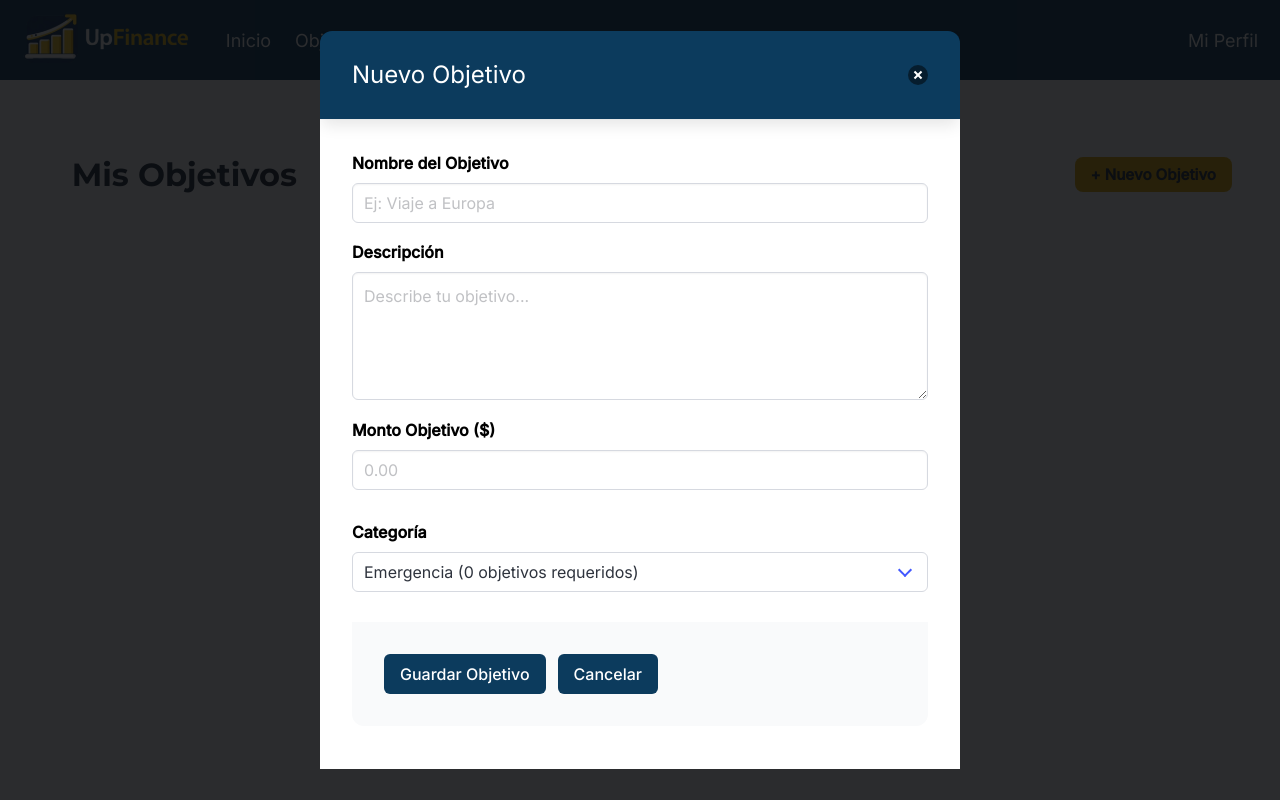
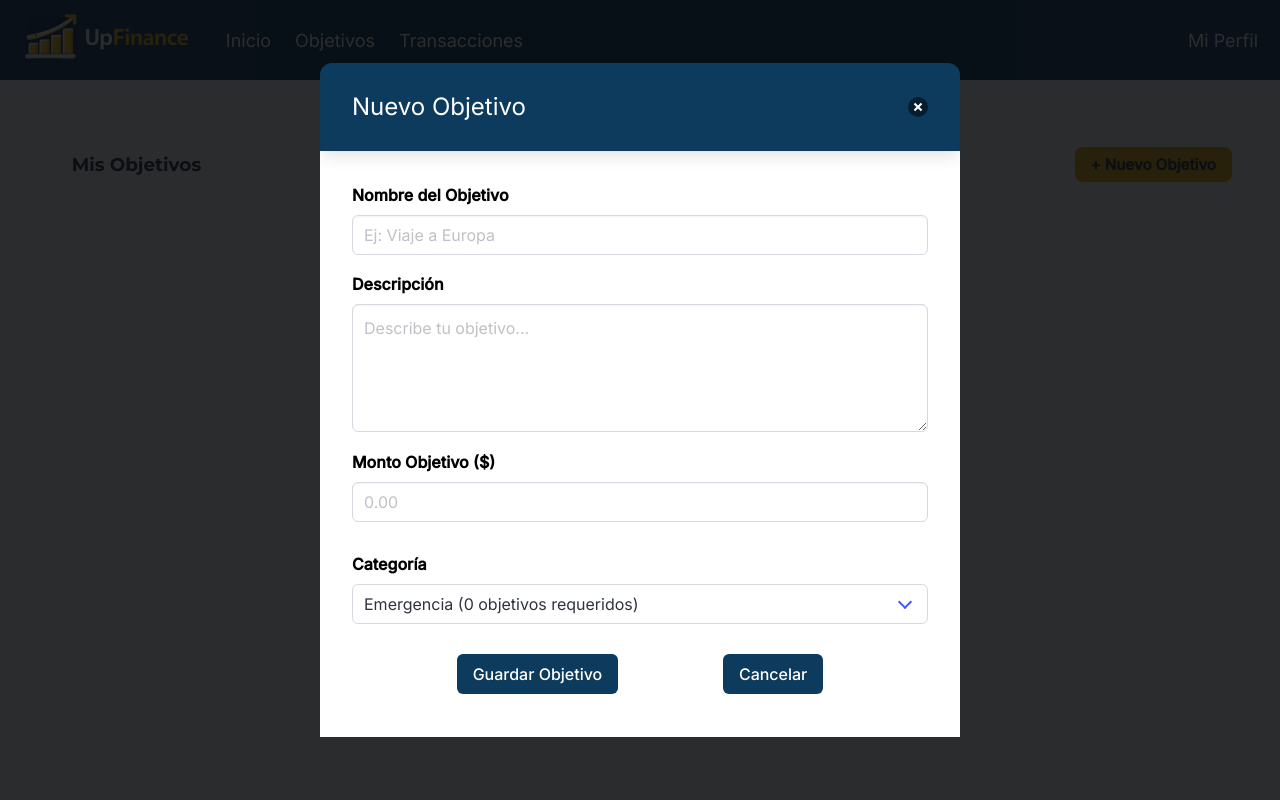
Before and after one commit to santosvidal153/Trabajo-Final, a plain HTML site: page frontend/pages/objetivos.html in a window 1280 px wide. Both pictures are taken after a click on the button "+ Nuevo Objetivo". Drawn offline with nearby package versions, Linux system fonts and the light colour scheme.

Commit message:
Ordenamiento archivo objetivos.html y botones de modals

```diff
--- a/frontend/pages/objetivos.html
+++ b/frontend/pages/objetivos.html
@@ -4,8 +4,6 @@
     <meta charset="UTF-8">
     <meta name="viewport" content="width=device-width, initial-scale=1.0">
     <title>Objetivos - UpFinance</title>
-    <link rel="stylesheet" href="https://cdnjs.cloudflare.com/ajax/libs/font-awesome/6.5.1/css/all.min.css">
-    <link rel="stylesheet" href="https://cdn.jsdelivr.net/npm/bulma@1.0.4/css/bulma.min.css">
     <link rel="icon" href="../assets/favicon.ico">
     <link rel="stylesheet" href="../styles/main.css">
   </head>
@@ -21,21 +19,16 @@
 
         <div id="navbarBasicExample" class="navbar-menu">
           <div class="navbar-start">
-
             <a class="navbar-item" href="inicio.html">Inicio</a>
             <a class="navbar-item" href="objetivos.html">Objetivos</a>
             <a class="navbar-item" href="transacciones.html">Transacciones</a>
-
           </div>
-
           <div class="navbar-end">
               <a class="navbar-item" href="perfil.html">Mi Perfil</a>
           </div>
         </div>
-
       </nav>
     </header>
-
 
     <main class="contenedor-principal">
       <div class="encabezado-pagina">
@@ -43,8 +36,7 @@
         <button class="boton-primario js-modal-trigger" id="btnObjetivo" data-target="modal-js-example">+ Nuevo Objetivo</button>
       </div>
 
-        <div class="cuadricula-objetivos">
-        </div>
+      <div class="cuadricula-objetivos"></div>
 
       <!-- Modal crear objetivos -->
       <div id="modal-js-example" class="modal">
@@ -57,7 +49,6 @@
           </header>
 
           <section class="modal-card-body">
-
             <form id="form-nuevo-objetivo">
               <div class="field">
                 <label class="label">Nombre del Objetivo</label>
@@ -82,7 +73,6 @@
                     </div>
                   </div>
                 </div>
-
               </div>
 
               <div class="columns">
@@ -118,11 +108,9 @@
                   </div>
                 </div>
               </div>
-                    <footer class="modal-card-foot">
-                    <div class="buttons">
+              <footer class="footer-modal">
                 <button class="button is-success" type="submit">Guardar Objetivo</button>
-                      <button class="button is-link" type="button" id="btn-cancelar-objetivo">Cancelar</button>
-                    </div>
+                <button class="button is-link" type="button" id="btn-cancelar-objetivo"> Cancelar </button>
               </footer>
             </form>
           </section>
@@ -162,15 +150,12 @@
                 </div>
               </div>
 
+              <footer class="footer-modal">
+                <button class="button is-success js-modal-trigger" id="btn-guardar-objetivo">Guardar Cambios</button>
+                <button class="button is-link js-modal-trigger">Cancelar</button>
+              </footer>
             </form>
           </section>
-
-            <footer class="modal-card-foot">
-              <div class="buttons">
-                <button class="button is-success js-modal-trigger" id="btn-guardar-objetivo">Guardar Cambios</button>
-                <button class="button is-link js-modal-trigger">Cancelar</button>
-              </div>
-            </footer>
 
         </div>
       </div>
--- /dev/null
+++ b/frontend/styles/componentes/footer-modal.css
@@ -0,0 +1,5 @@
+.footer-modal {
+    display: flex;
+    justify-content: space-evenly;
+    align-items: center;
+}
--- a/frontend/styles/main.css
+++ b/frontend/styles/main.css
@@ -1,12 +1,14 @@
 @import "https://cdn.jsdelivr.net/npm/bulma@1.0.4/css/bulma.min.css";
+@import "https://cdnjs.cloudflare.com/ajax/libs/font-awesome/6.5.1/css/all.min.css";
 @import url('https://fonts.googleapis.com/css2?family=Inter:wght@400;500&family=Montserrat:wght@700&family=Poppins:wght@400;600&display=swap');
 @import url("./base/inicio-basico.css");
 @import url("./base/login.css");
 @import url("./base/registro.css");
 @import url("./base/inicio.css");
 @import url("./base/transacciones.css");
+@import url("./base/objetivos.css");
+@import url("./base/perfil.css");
 @import url("./componentes/navbar.css");
 @import url("./componentes/cards.css");
 @import url("./componentes/tarjetas.css");
-@import url("./base/objetivos.css");
-@import url("./base/perfil.css");
+@import url("./componentes/footer-modal.css");
```
Lines whose indentation alone changed are shown as unchanged.
